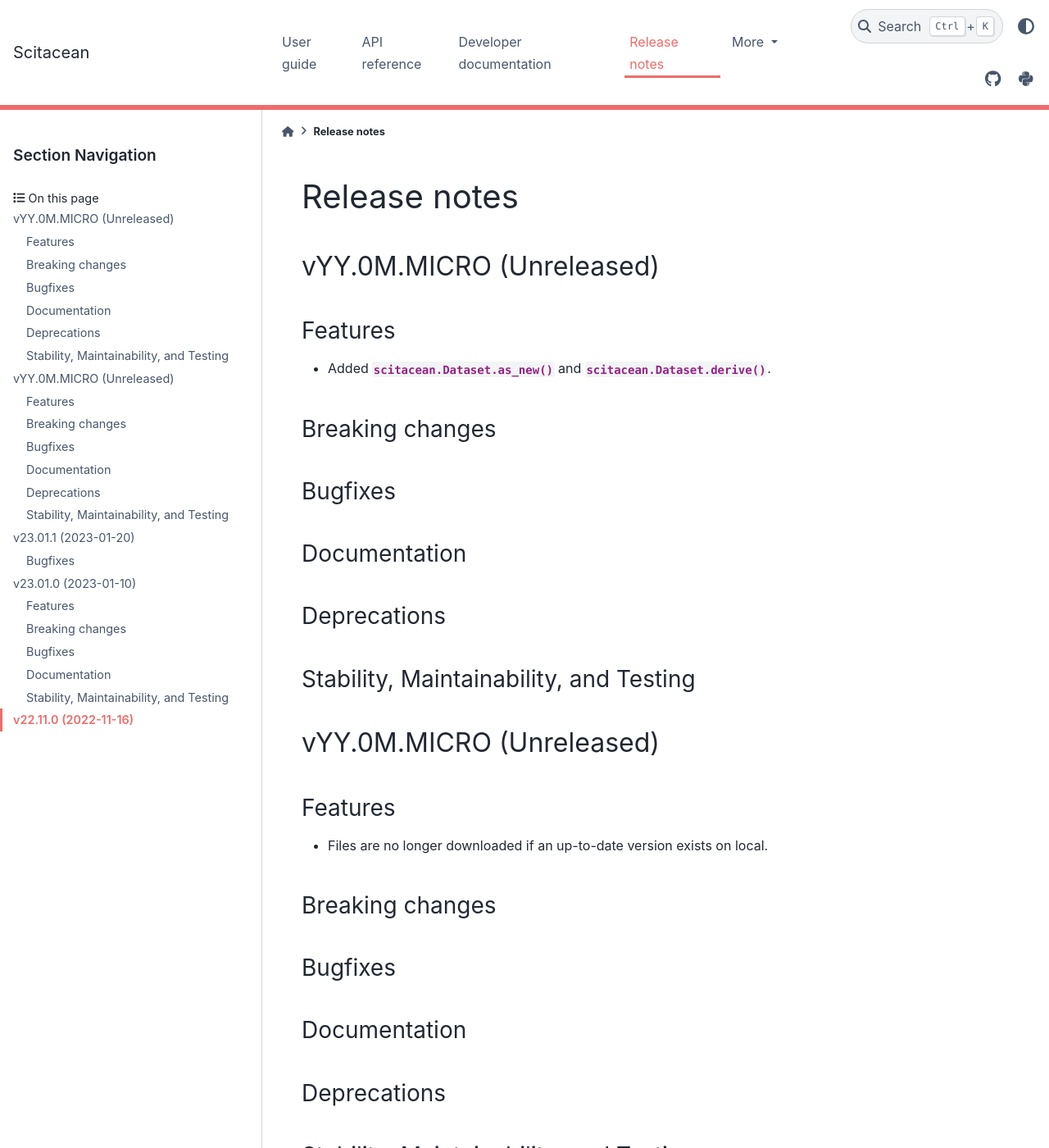
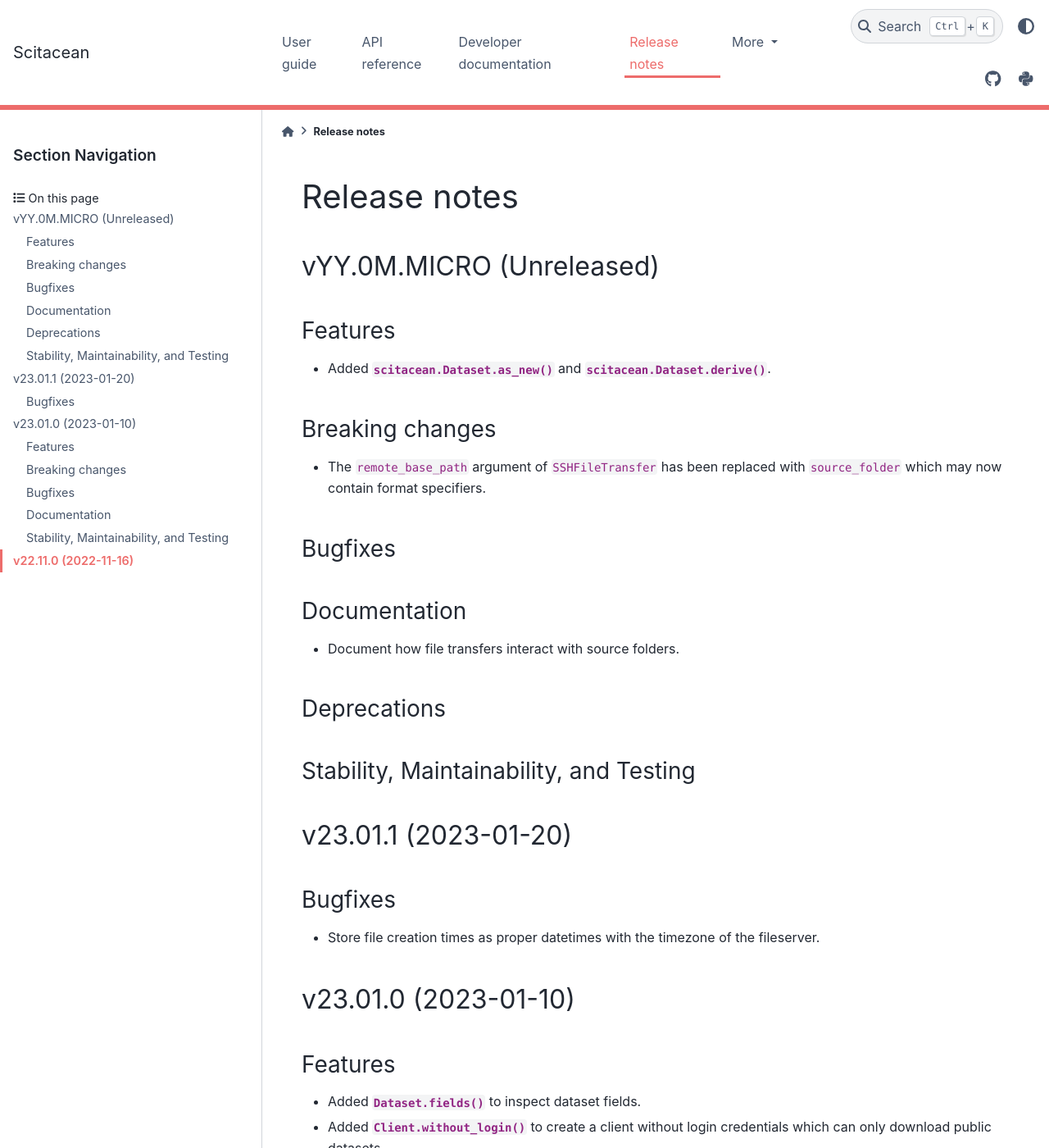
Before and after one commit to SciCatProject/scitacean, a Sphinx documentation site: the page built from docs/release-notes.rst, in a window 1280 px wide and 1400 px high. Shown: the whole window at 82% size. Built offline with Sphinx 7.4.7 and the PyData theme 0.15.4, drawn with Linux system fonts in a browser that asks for light colours; the version number could not be read and is left out.

Commit message:
Add release notes

```diff
--- a/docs/release-notes.rst
+++ b/docs/release-notes.rst
@@ -40,34 +40,15 @@ Features
 Breaking changes
 ~~~~~~~~~~~~~~~~
 
+* The ``remote_base_path`` argument of ``SSHFileTransfer`` has been replaced with ``source_folder`` which may now contain format specifiers.
+
 Bugfixes
 ~~~~~~~~
 
 Documentation
 ~~~~~~~~~~~~~
 
-Deprecations
-~~~~~~~~~~~~
-
-Stability, Maintainability, and Testing
-~~~~~~~~~~~~~~~~~~~~~~~~~~~~~~~~~~~~~~~
-
-vYY.0M.MICRO (Unreleased)
--------------------------
-
-Features
-~~~~~~~~
-
-* Files are no longer downloaded if an up-to-date version exists on local.
-
-Breaking changes
-~~~~~~~~~~~~~~~~
-
-Bugfixes
-~~~~~~~~
-
-Documentation
-~~~~~~~~~~~~~
+* Document how file transfers interact with source folders.
 
 Deprecations
 ~~~~~~~~~~~~
```
